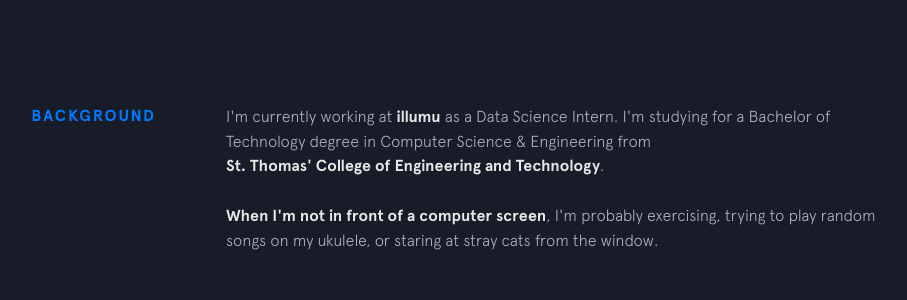
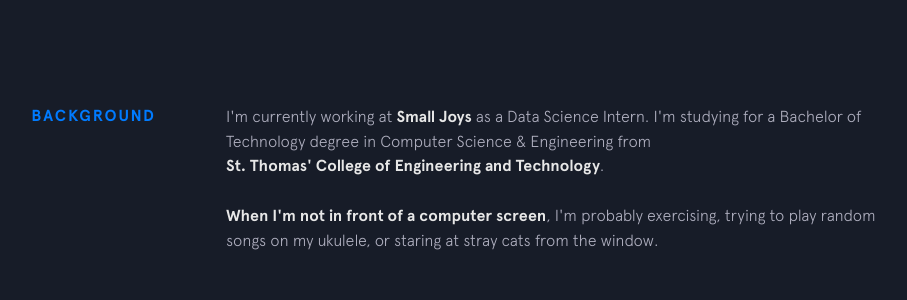
Before and after one commit to rishabgit/rishab.codes, a Jekyll site: the page built from index.html, in a window 1280 px wide and 900 px high, scrolled down 743 px. Shown: the part 153-453 px from the top of the window, without its empty margins (224-1131 px from the left). Built offline with Jekyll 4.4.1, drawn with Linux system fonts in a browser that asks for light colours; nearby versions of some CDN libraries.

Commit message:
renaming illumu to smalljoys

```diff
--- a/_data/experience.yml
+++ b/_data/experience.yml
@@ -1,5 +1,5 @@
-- company: illumu
-  url: https://illumu.com/
+- company: Small Joys
+  url: https://www.linkedin.com/company/smalljoys/
   time: November 21 - Current
   position: Data Science Intern
   description: • Building the AI backend for social journaling platform.
--- a/_includes/background.html
+++ b/_includes/background.html
@@ -3,7 +3,7 @@
   <div class="section__content">
     <p>
       I'm currently working at
-      <a class="underline-link" href="https://illumu.com/" target="_blank">illumu</a> as a Data Science Intern. I'm studying for a Bachelor of Technology degree in Computer Science &amp; Engineering from
+      <a class="underline-link" href="https://www.linkedin.com/company/smalljoys/" target="_blank">Small Joys</a> as a Data Science Intern. I'm studying for a Bachelor of Technology degree in Computer Science &amp; Engineering from
       <a class="underline-link" href="https://www.stcet.org/" target="_blank">St. Thomas' College of Engineering and Technology</a>.
     </p>
 
```
